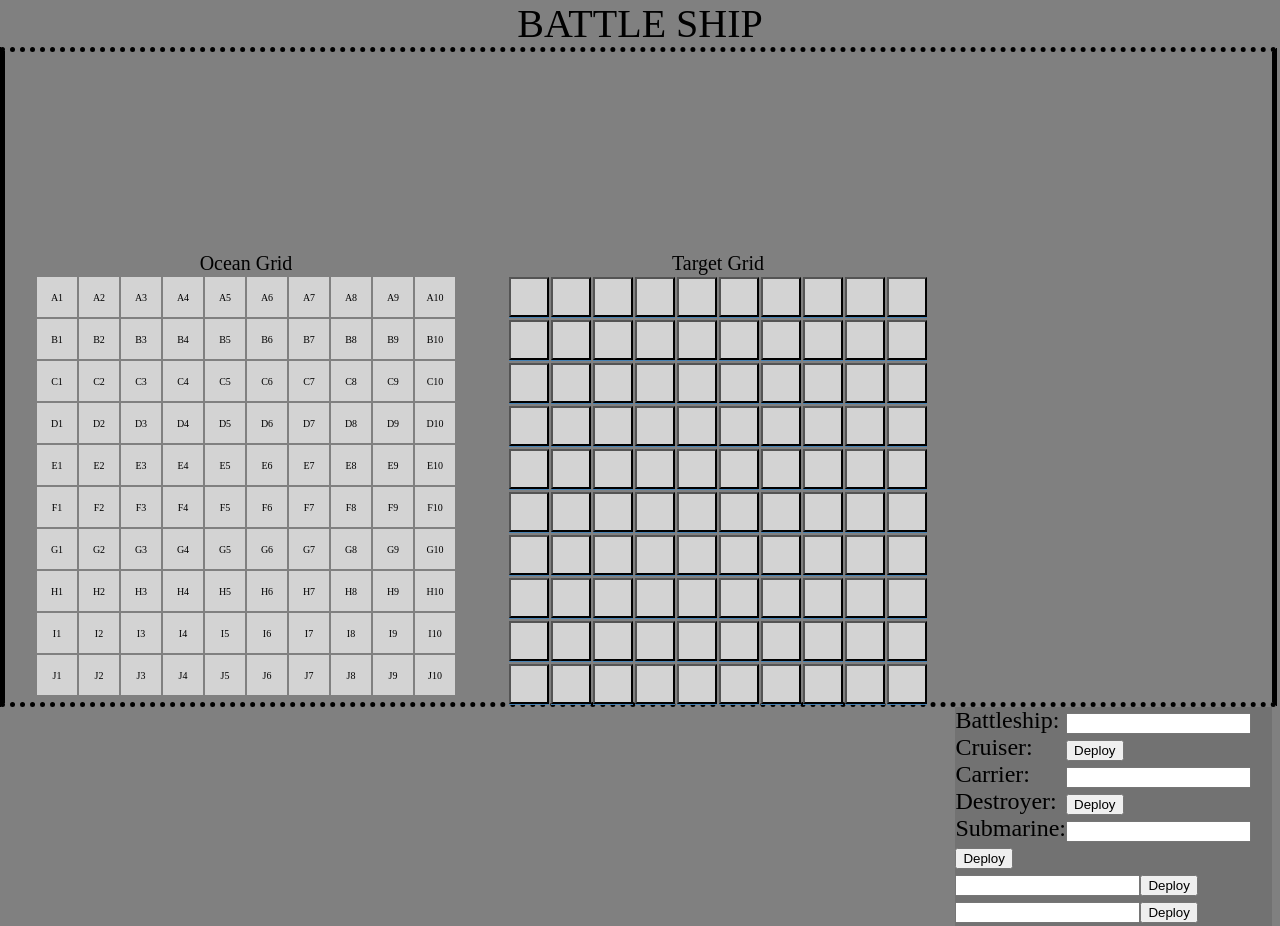
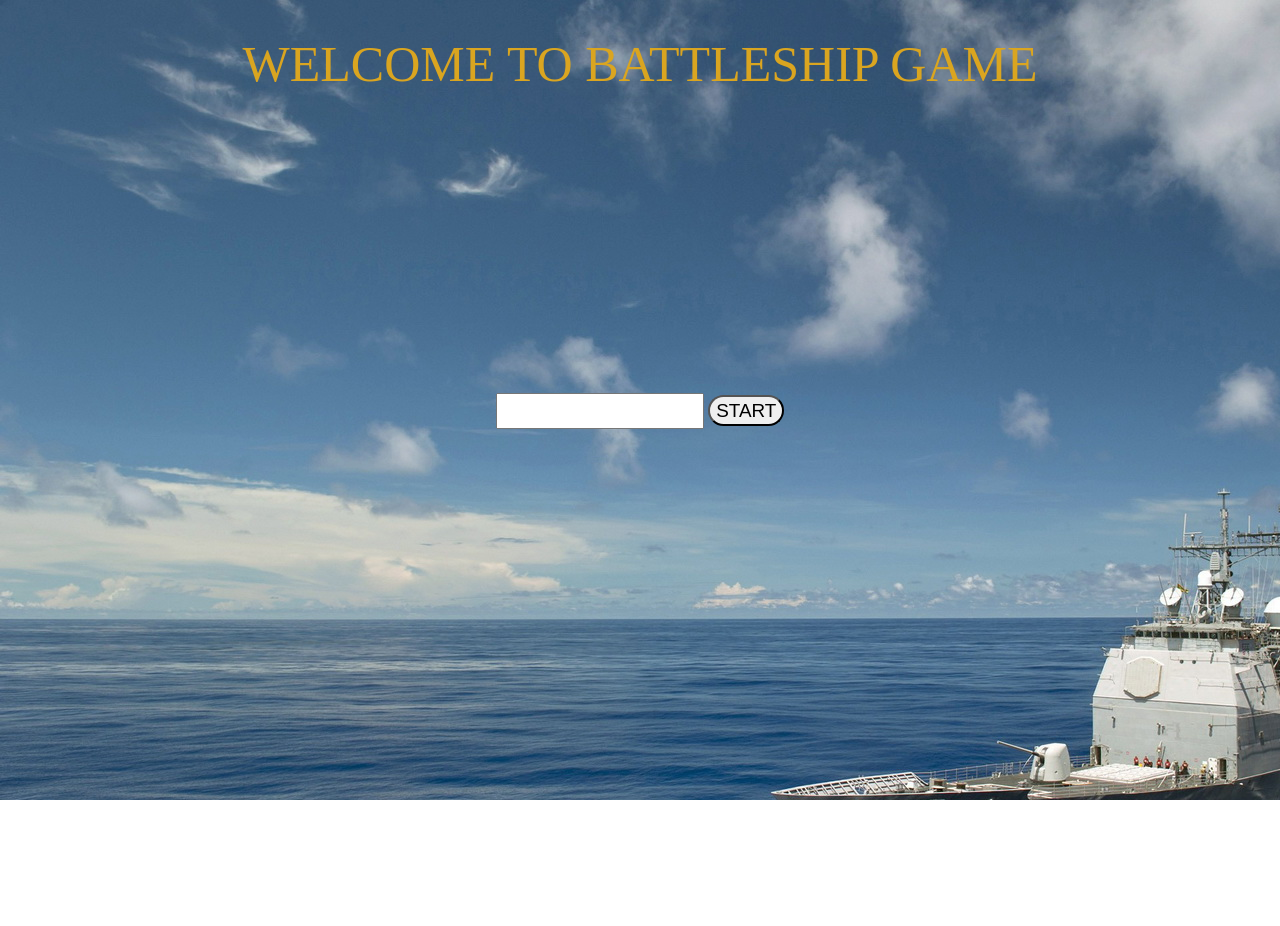
Before and after one commit to negiDharmendra/battle_ship_game, a website: page public/html/index.html in a window 1280 px wide. Shown: the top 926 px of the page. After the commit the page ends 800 px from the top, so only its background shows below. Drawn offline with Linux system fonts and the light colour scheme.

Commit message:
[Vikas/Arun] - landing page  created.
What changes have you made?
landing page created for starting game as a part of userinterface.
*

Why do we need this change?
we need a page to register players.
*

```diff
--- a/public/html/index.html
+++ b/public/html/index.html
@@ -1,37 +1,17 @@
 <!DOCTYPE html>
 <html>
 <head>
-	<title>Battle SHip</title>
-	<link rel="stylesheet" href="../styles/reset.css">
-	<link rel="stylesheet" href="../styles/index.css">
-	<script type="text/javascript" src="../js/lodash.min.js"></script>
-	<script type="text/javascript" src="../js/grid.js"></script>
-	<script type="text/javascript" src="../js/fetch_updates.js"></script>
-
+	<title>battleship</title>
+	<link rel="stylesheet" type="text/css" href="../styles/reset.css">
+	<link rel="stylesheet"  href="../styles/index.css">
 </head>
 <body>
-<div id="header">
-	BATTLE SHIP
-</div>
-<div id="game_screen">
-	<div id="ocean_grid"><h2>Ocean Grid</h2></div>
-	<div id="target_grid"> <h2>Target Grid</h2></div>
-	<div id="harbor">
-		<div id="ship" style="float:left;">
-				Battleship:</br>
-				Cruiser:</br>
-				Carrier:</br>
-				Destroyer:</br>
-				Submarine:</br>
-		</div>
-		<div id="position">
-			<input type="text" id="battleship"><button type="submit" id="deploy_battleship" onclick="reply_to_deployment()">Deploy</button></br>
-			<input type="text" id="cruiser"><button type="submit" id="deploy_cruiser" onclick="reply_to_deployment()">Deploy</button></br>
-			<input type="text" id="carrier"><button type="submit" id="deploy_carrier" onclick="reply_to_deployment()">Deploy</button></br>
-			<input type="text" id="destroyer"><button type="submit" id="deploy_destroyer" onclick="reply_to_deployment()">Deploy</button></br>
-			<input type="text" id="submarine"><button type="submit" id="deploy_submarine" onclick="reply_to_deployment()">Deploy</button></br>
-		</div>
+	<h1>WELCOME TO BATTLESHIP GAME</h1>
+	<div id="input">
+		<form action="deployShip.html" method="post">
+			<input type="text" name="name" required>
+			<button type="submit" id="submit_player_name">START</button>
+		</form>
 	</div>
-</div>
 </body>
 </html>
--- a/public/styles/index.css
+++ b/public/styles/index.css
@@ -1,4 +1,40 @@
+body {
+	background-image: url("../image/battleship.png");
+}
+h1{
+	font-size:50px;
+	text-align: center;
+	color: goldenrod;
+	position: relative;
+	margin-top: 35px;
+}
+#input {
+	text-align: center;
+	margin-top: 300px;
+}
+#input>form> button {
+	height:8mm;
+	width:20mm;
+	border-radius: 10mm;
+	font-size:5mm;
+	color: black;
+}
+#input>form>input {
+	height:30px;
+	width:200px;
+	font-size:18px
+}
 
+
+
+
+
+
+
+
+
+
+/*
 body{
 	background-color: gray;
 }
@@ -56,3 +92,4 @@ h2{
 	display: inline-block;
 	background:rgba(100,100,100, 0.5);
 }
+*/
```
Also changed, not shown: public/image/battleship.png (added).
